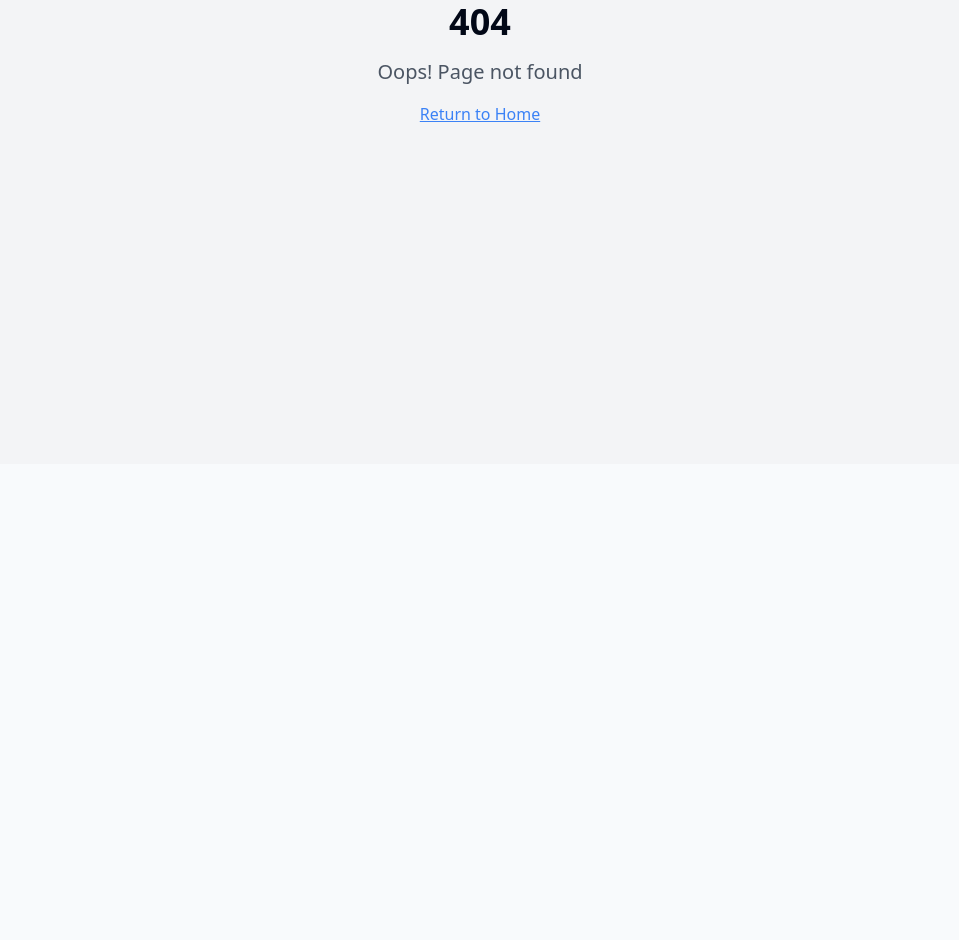
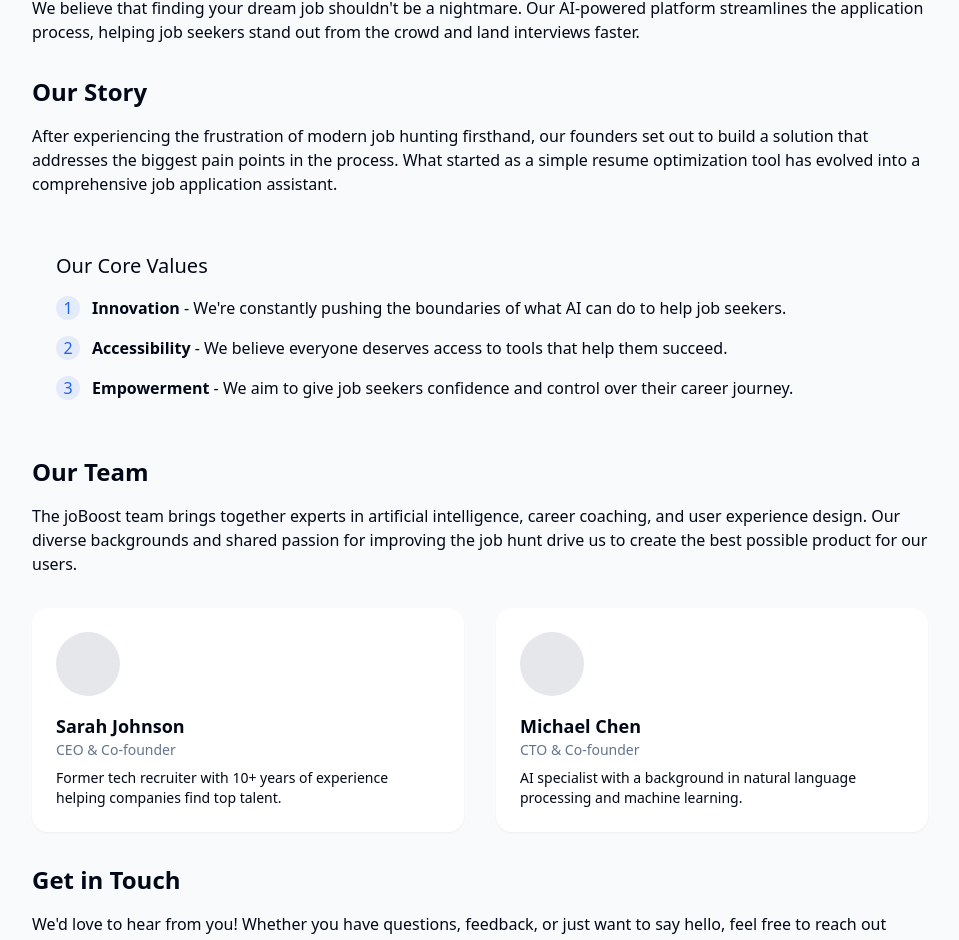
Before and after one commit to developer-attiq/joboost-ai-landing-page, a React (Vite) app: page /about-us in a window 1280 px wide. Before the commit this address had no page. Shown: the part 336-1276 px from the top of the page, without its empty margins (160-1119 px from the left). Before the commit the page ends 800 px from the top, so only its background shows below. Built offline with nearby package versions, Linux system fonts and the light colour scheme.

Commit message:
Add About Us page
Add About Us page and link it in the footer.

```diff
--- a/src/App.tsx
+++ b/src/App.tsx
@@ -11,6 +11,7 @@ import SignUp from "./pages/SignUp";
 import ContactUs from "./pages/ContactUs";
 import CookiePolicy from "./pages/CookiePolicy";
 import TermsOfService from "./pages/TermsOfService";
+import AboutUs from "./pages/AboutUs";
 import NotFound from "./pages/NotFound";
 
 const queryClient = new QueryClient();
@@ -29,6 +30,7 @@ const App = () => (
             <Route path="/contact" element={<ContactUs />} />
             <Route path="/cookie-policy" element={<CookiePolicy />} />
             <Route path="/terms-of-service" element={<TermsOfService />} />
+            <Route path="/about-us" element={<AboutUs />} />
             {/* ADD ALL CUSTOM ROUTES ABOVE THE CATCH-ALL "*" ROUTE */}
             <Route path="*" element={<NotFound />} />
           </Routes>
--- a/src/components/Footer.tsx
+++ b/src/components/Footer.tsx
@@ -43,7 +43,7 @@ const Footer = () => {
           <div className="col-span-1">
             <h3 className="text-sm font-semibold mb-4">Company</h3>
             <ul className="space-y-2">
-              <li><a href="#" className="text-sm text-muted-foreground hover:text-primary">About Us</a></li>
+              <li><Link to="/about-us" className="text-sm text-muted-foreground hover:text-primary">About Us</Link></li>
               <li><a href="#" className="text-sm text-muted-foreground hover:text-primary">Careers</a></li>
               <li><a href="#" className="text-sm text-muted-foreground hover:text-primary">Blog</a></li>
               <li><Link to="/contact" className="text-sm text-muted-foreground hover:text-primary">Contact</Link></li>
--- /dev/null
+++ b/src/pages/AboutUs.tsx
@@ -0,0 +1,95 @@
+
+import React from 'react';
+import Navbar from '@/components/Navbar';
+import Footer from '@/components/Footer';
+
+const AboutUs = () => {
+  return (
+    <div className="min-h-screen flex flex-col">
+      <Navbar />
+      <main className="flex-grow container py-12 md:py-20">
+        <div className="max-w-4xl mx-auto">
+          <h1 className="text-3xl md:text-4xl font-bold mb-8">About Us</h1>
+
+          <div className="prose prose-slate max-w-none">
+            <p className="text-lg mb-6">
+              Founded in 2024, joBoost.ai is on a mission to revolutionize the job application process.
+            </p>
+
+            <h2 className="text-2xl font-semibold mt-8 mb-4">Our Mission</h2>
+            <p>
+              We believe that finding your dream job shouldn't be a nightmare. Our AI-powered platform streamlines
+              the application process, helping job seekers stand out from the crowd and land interviews faster.
+            </p>
+
+            <h2 className="text-2xl font-semibold mt-8 mb-4">Our Story</h2>
+            <p>
+              After experiencing the frustration of modern job hunting firsthand, our founders set out to build a
+              solution that addresses the biggest pain points in the process. What started as a simple resume
+              optimization tool has evolved into a comprehensive job application assistant.
+            </p>
+
+            <div className="bg-gray-50 p-6 rounded-lg my-8">
+              <h3 className="text-xl font-medium mb-4">Our Core Values</h3>
+              <ul className="space-y-4">
+                <li className="flex gap-3">
+                  <div className="flex-shrink-0 h-6 w-6 bg-primary/10 text-primary rounded-full flex items-center justify-center">1</div>
+                  <div>
+                    <strong>Innovation</strong> - We're constantly pushing the boundaries of what AI can do to help job seekers.
+                  </div>
+                </li>
+                <li className="flex gap-3">
+                  <div className="flex-shrink-0 h-6 w-6 bg-primary/10 text-primary rounded-full flex items-center justify-center">2</div>
+                  <div>
+                    <strong>Accessibility</strong> - We believe everyone deserves access to tools that help them succeed.
+                  </div>
+                </li>
+                <li className="flex gap-3">
+                  <div className="flex-shrink-0 h-6 w-6 bg-primary/10 text-primary rounded-full flex items-center justify-center">3</div>
+                  <div>
+                    <strong>Empowerment</strong> - We aim to give job seekers confidence and control over their career journey.
+                  </div>
+                </li>
+              </ul>
+            </div>
+
+            <h2 className="text-2xl font-semibold mt-8 mb-4">Our Team</h2>
+            <p>
+              The joBoost team brings together experts in artificial intelligence, career coaching, and user experience
+              design. Our diverse backgrounds and shared passion for improving the job hunt drive us to create the best
+              possible product for our users.
+            </p>
+
+            <div className="grid grid-cols-1 md:grid-cols-2 gap-8 my-8">
+              <div className="bg-white p-6 rounded-lg shadow-sm">
+                <div className="h-16 w-16 bg-gray-200 rounded-full mb-4"></div>
+                <h4 className="text-lg font-semibold">Sarah Johnson</h4>
+                <p className="text-sm text-muted-foreground mb-2">CEO & Co-founder</p>
+                <p className="text-sm">
+                  Former tech recruiter with 10+ years of experience helping companies find top talent.
+                </p>
+              </div>
+              <div className="bg-white p-6 rounded-lg shadow-sm">
+                <div className="h-16 w-16 bg-gray-200 rounded-full mb-4"></div>
+                <h4 className="text-lg font-semibold">Michael Chen</h4>
+                <p className="text-sm text-muted-foreground mb-2">CTO & Co-founder</p>
+                <p className="text-sm">
+                  AI specialist with a background in natural language processing and machine learning.
+                </p>
+              </div>
+            </div>
+
+            <h2 className="text-2xl font-semibold mt-8 mb-4">Get in Touch</h2>
+            <p>
+              We'd love to hear from you! Whether you have questions, feedback, or just want to say hello,
+              feel free to reach out through our <a href="/contact" className="text-primary underline">contact page</a>.
+            </p>
+          </div>
+        </div>
+      </main>
+      <Footer />
+    </div>
+  );
+};
+
+export default AboutUs;
```
